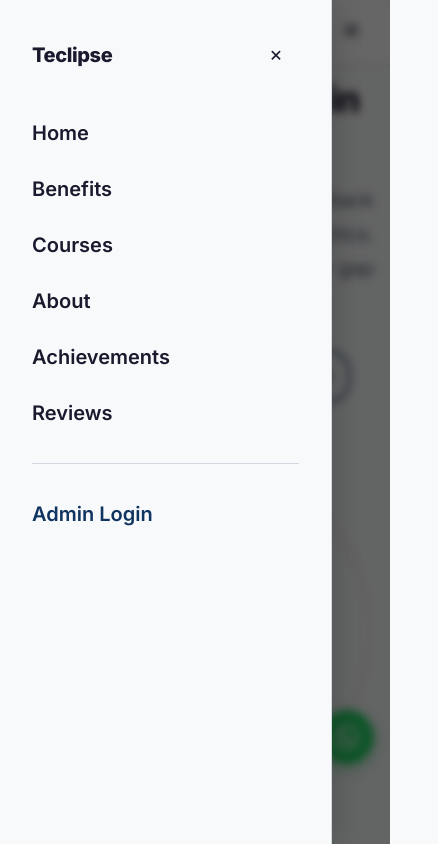
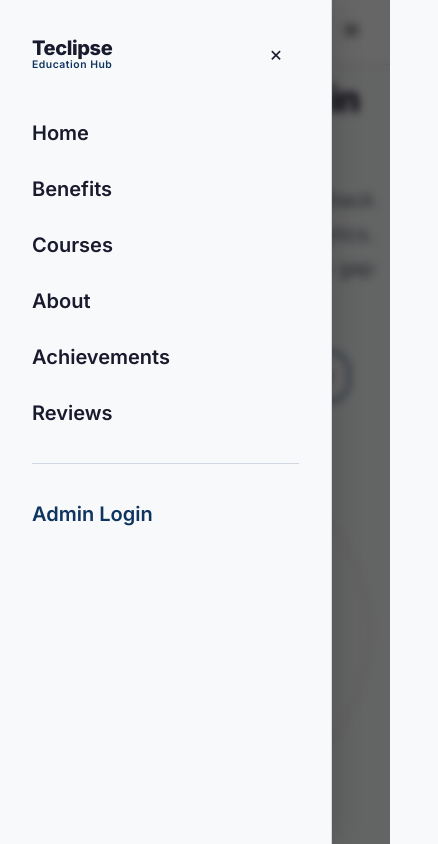
Before and after one commit to Irfan1136/Teclipse-Education-Hub, a plain HTML site: page index.html in a window 390 px wide. Both pictures are taken after a click on the button 351 px from the left and 32 px from the top of the page. Shown: the top 844 px of the page, 438 px wide, since content can reach past the window. Drawn offline with nearby package versions, Linux system fonts and the light colour scheme; no server answers.

Commit message:
fix(mobile): hide sidebar offscreen, restore logo subtitle, prevent overflow and avoid float overlap

```diff
--- a/style.css
+++ b/style.css
@@ -72,6 +72,9 @@
     scroll-behavior: smooth;
     scroll-padding-top: 5rem;
 }
+
+/* Prevent horizontal scroll caused by offscreen transforms or wide elements */
+html, body { overflow-x: hidden; }
 
 body {
     background-color: var(--bg-color);
@@ -331,19 +334,20 @@
 .mobile-sidebar {
     position: fixed;
     top: 0;
-    left: -320px;
+    left: 0;
     width: 300px;
     height: 100vh;
     background-color: var(--bg-color);
     z-index: 2001;
-    transition: left 0.4s cubic-bezier(0.4, 0, 0.2, 1);
+    transform: translateX(-110%);
+    transition: transform 0.35s cubic-bezier(0.4, 0, 0.2, 1);
     box-shadow: 5px 0 25px rgba(0, 0, 0, 0.15);
     padding: 2rem;
     border-right: 1px solid var(--border-color);
 }
 
 .mobile-sidebar.open {
-    left: 0;
+    transform: translateX(0);
 }
 
 .sidebar-overlay {
@@ -363,6 +367,14 @@
 .sidebar-overlay.open {
     opacity: 1;
     visibility: visible;
+}
+
+/* Ensure overlay doesn't capture pointer events when hidden */
+.sidebar-overlay {
+    pointer-events: none;
+}
+.sidebar-overlay.open {
+    pointer-events: auto;
 }
 
 .sidebar-header {
@@ -1642,12 +1654,20 @@
 }
 
 @media (max-width: 420px) {
+    /* Keep the small secondary logo text visible (stacked) */
     .logo-text span {
-        display: none;
+        display: block;
+        font-size: 0.65rem;
+        color: var(--primary-color);
+        text-transform: none;
+        margin-top: 2px;
+        line-height: 1;
     }
 
     .logo-text {
         font-size: 0.95rem;
+        flex-direction: column;
+        align-items: flex-start;
     }
 
     .logo-img {
@@ -1680,6 +1700,12 @@
         width: 100%;
     }
 
+    /* Reserve space at bottom so floating action doesn't cover inputs */
+    .feedback-form-container {
+        padding-bottom: 120px;
+        box-sizing: border-box;
+    }
+
     .input-group label {
         font-size: 0.9rem;
     }
@@ -1711,4 +1737,8 @@
     .pulse-ring {
         display: none;
     }
-}
+    /* Hide WhatsApp float on very narrow screens to avoid overlap */
+    @media (max-width: 420px) {
+        .whatsapp-float { display: none; }
+    }
+}
```
